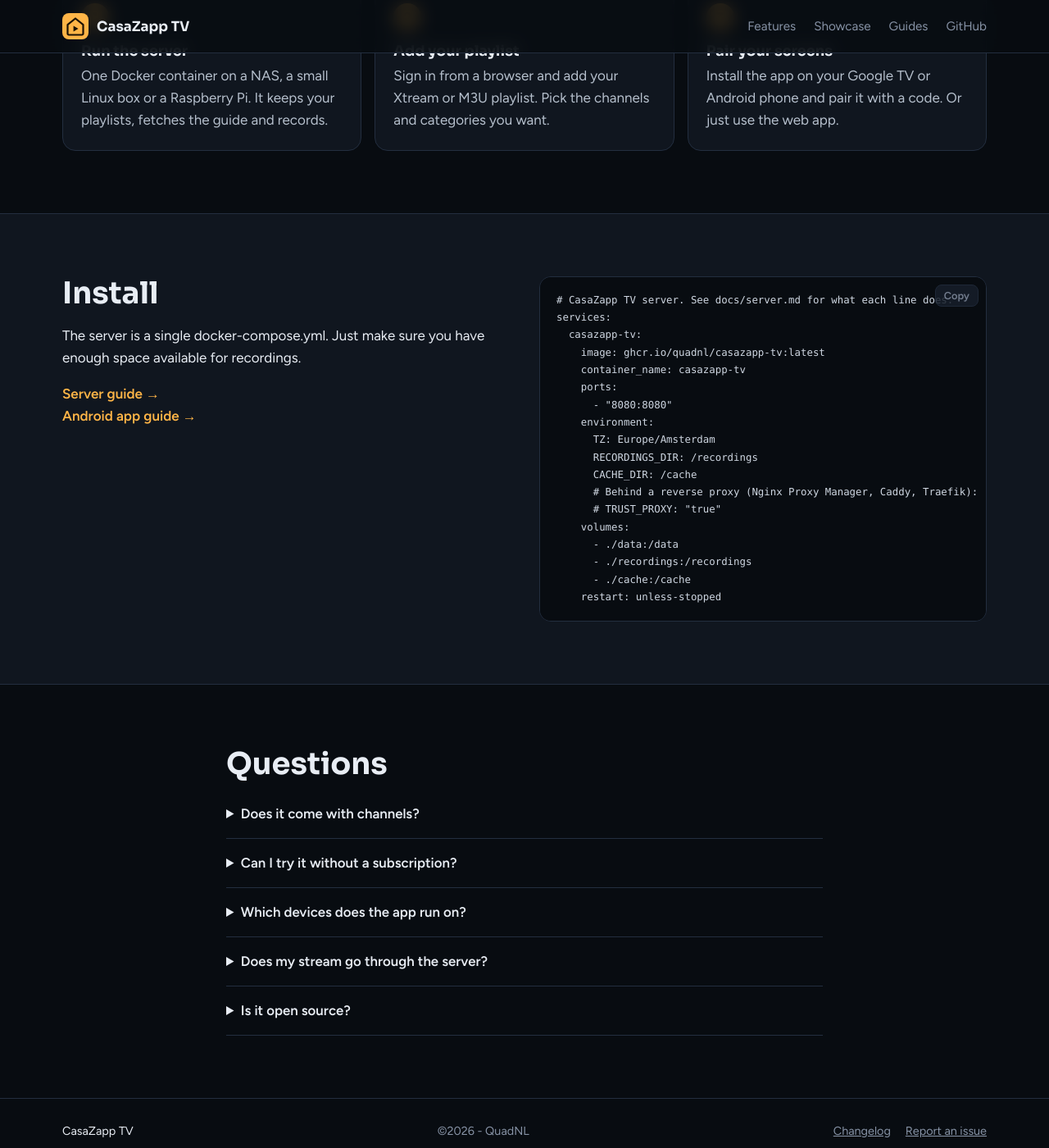
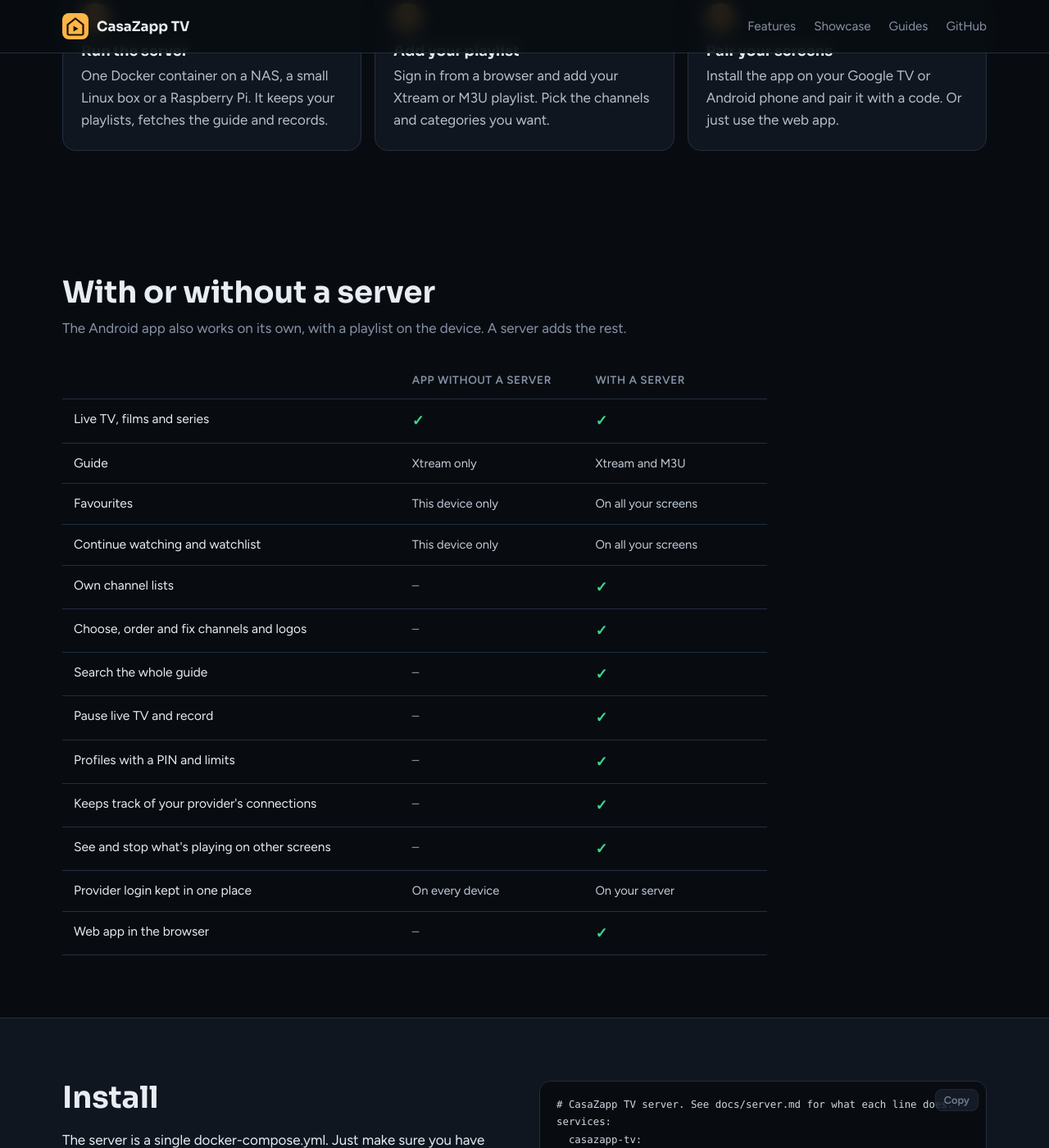
Before and after one commit to QuadNL/CasaZapp-TV-release, a Jekyll site: the page built from index.html, in a window 1280 px wide and 1400 px high, scrolled down 2059 px. Shown: the whole window at 82% size. Built offline with Jekyll 4.4.1, drawn with Linux system fonts in a browser that asks for light colours.

Commit message:
Website: with or without a server, compared

```diff
--- a/_data/home.yml
+++ b/_data/home.yml
@@ -82,6 +82,50 @@
   - title: Pair your screens
     text: Install the app on your Google TV or Android phone and pair it with a code. Or just use the web app.
 
+compare_title: With or without a server
+compare_text: The Android app also works on its own, with a playlist on the device. A server adds the rest.
+# Each row: what, then without a server and with one. "yes", "no", or a short text.
+compare:
+  - what: Live TV, films and series
+    app: "yes"
+    server: "yes"
+  - what: Guide
+    app: Xtream only
+    server: Xtream and M3U
+  - what: Favourites
+    app: This device only
+    server: On all your screens
+  - what: Continue watching and watchlist
+    app: This device only
+    server: On all your screens
+  - what: Own channel lists
+    app: "no"
+    server: "yes"
+  - what: Choose, order and fix channels and logos
+    app: "no"
+    server: "yes"
+  - what: Search the whole guide
+    app: "no"
+    server: "yes"
+  - what: Pause live TV and record
+    app: "no"
+    server: "yes"
+  - what: Profiles with a PIN and limits
+    app: "no"
+    server: "yes"
+  - what: Keeps track of your provider's connections
+    app: "no"
+    server: "yes"
+  - what: See and stop what's playing on other screens
+    app: "no"
+    server: "yes"
+  - what: Provider login kept in one place
+    app: On every device
+    server: On your server
+  - what: Web app in the browser
+    app: "no"
+    server: "yes"
+
 install_title: Install
 install_text: >-
   The server is a single docker-compose.yml. Just make sure you have enough space available for recordings.
--- a/assets/style.css
+++ b/assets/style.css
@@ -243,3 +243,14 @@
   font: 600 0.8rem 'Figtree', sans-serif; cursor: pointer; opacity: 0.85; }
 .copy:hover { color: var(--text); opacity: 1; }
 .copy.done { color: var(--accent); }
+
+/* With or without a server. */
+.compare-wrap { overflow-x: auto; margin-top: 8px; }
+.compare { width: 100%; max-width: 860px; border-collapse: collapse; font-size: 0.97rem; }
+.compare th, .compare td { padding: 12px 14px; border-bottom: 1px solid var(--line); text-align: left; vertical-align: top; }
+.compare th { color: var(--muted); font-weight: 600; font-size: 0.85rem; letter-spacing: 0.04em; text-transform: uppercase; }
+.compare td:first-child { color: var(--text); }
+.compare td:not(:first-child) { width: 26%; }
+.compare .yes { color: #3dd68c; font-weight: 800; font-size: 1.1rem; }
+.compare .no { color: var(--muted); }
+.compare .part { color: #c3ccd8; font-size: 0.92rem; }
--- a/index.html
+++ b/index.html
@@ -74,6 +74,28 @@
   </div>
 </section>
 
+<section id="compare" class="section">
+  <div class="wrap">
+    <h2>{{ h.compare_title }}</h2>
+    <p class="sub">{{ h.compare_text }}</p>
+    <div class="compare-wrap">
+      <table class="compare">
+        <thead><tr><th></th><th>App without a server</th><th>With a server</th></tr></thead>
+        <tbody>
+          {% for r in h.compare %}
+          <tr>
+            <td>{{ r.what }}</td>
+            {% for v in (1..2) %}{% if v == 1 %}{% assign cell = r.app %}{% else %}{% assign cell = r.server %}{% endif %}
+            <td>{% if cell == "yes" %}<span class="yes" aria-label="Yes">✓</span>{% elsif cell == "no" %}<span class="no" aria-label="No">–</span>{% else %}<span class="part">{{ cell }}</span>{% endif %}</td>
+            {% endfor %}
+          </tr>
+          {% endfor %}
+        </tbody>
+      </table>
+    </div>
+  </div>
+</section>
+
 <section id="install" class="section alt">
   <div class="wrap install">
     <div>
```
